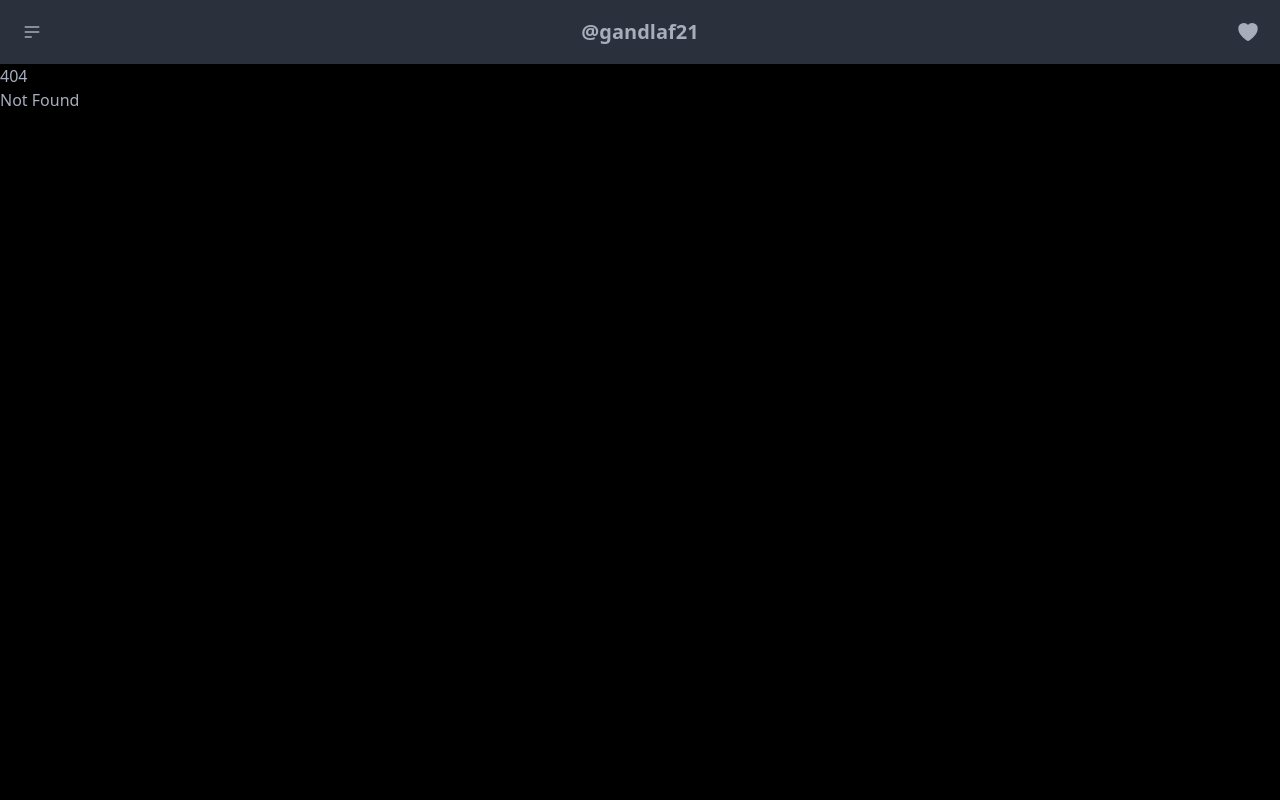
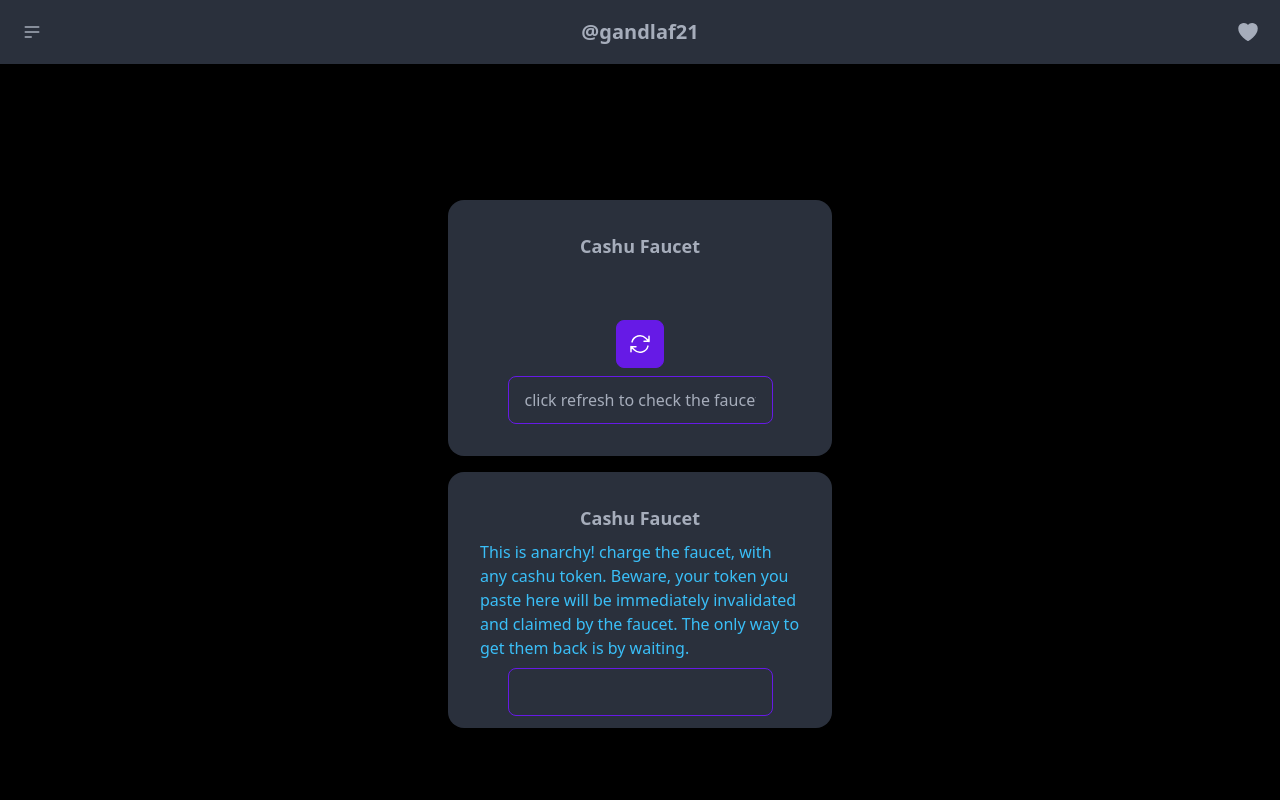
Before and after one commit to gandlafbtc/gandlaf-homepage, a SvelteKit app: page /faucet/anarchy in a window 1280 px wide. Before the commit this address had no page. Shown: the top 800 px of the page. Built offline with nearby package versions, Linux system fonts and the light colour scheme.

Commit message:
add anarchy faucet

```diff
--- /dev/null
+++ b/src/comp/ChargeFaucet.svelte
@@ -0,0 +1,49 @@
+<script>
+	let token = '';
+	let message = '';
+	const send = async () => {
+		const response = await fetch('https://anarchy.gandlaf.com/charge?token=' + token);
+		const m = await response.json();
+		message = m.message;
+		token = '';
+	};
+</script>
+
+<div class="card w-96 h-64 bg-base-100 shadow-xl">
+	<div class="card-body flex flex-col items-center">
+		<p class="text-lg font-bold">Cashu Faucet</p>
+		{#if message}
+			<p class="text-info">
+				{message}
+			</p>
+		{:else}
+			<p class="text-info">
+				This is anarchy! charge the faucet, with any cashu token. Beware, your token you paste here
+				will be immediately invalidated and claimed by the faucet. The only way to get them back is
+				by waiting.
+			</p>
+		{/if}
+
+		<div class="flex gap-2">
+			<input id="token-input" type="text" bind:value={token} class="input input-primary" />
+			{#if token}
+				<button on:click={send} class="btn btn-square ">
+					<svg
+						xmlns="http://www.w3.org/2000/svg"
+						fill="none"
+						viewBox="0 0 24 24"
+						stroke-width="1.5"
+						stroke="currentColor"
+						class="w-6 h-6"
+					>
+						<path
+							stroke-linecap="round"
+							stroke-linejoin="round"
+							d="M6 12L3.269 3.126A59.768 59.768 0 0121.485 12 59.77 59.77 0 013.27 20.876L5.999 12zm0 0h7.5"
+						/>
+					</svg>
+				</button>
+			{/if}
+		</div>
+	</div>
+</div>
--- a/src/routes/+page.svelte
+++ b/src/routes/+page.svelte
@@ -15,5 +15,4 @@
     <Writing>
     </Writing>
   </div>
-
 </div>
--- /dev/null
+++ b/src/routes/faucet/anarchy/+page.svelte
@@ -0,0 +1,108 @@
+<script>
+	import { browser } from '$app/environment';
+	import ChargeFaucet from '../../../comp/ChargeFaucet.svelte';
+
+	let token = 'click refresh to check the faucet...';
+	let foundToken = false;
+	let isLoading = false;
+	const refreshToken = async () => {
+		foundToken = false;
+		isLoading = true;
+		try {
+			const response = await fetch('https://anarchy.gandlaf.com/');
+			const data = await response.json();
+			if (!data?.token) {
+				token = 'woah slow down...';
+				return;
+			} else {
+				token = data.token;
+				if (!token.startsWith('Token has')) {
+					foundToken = true;
+				}
+			}
+		} catch (error) {
+			token = "couldn't contact faucet";
+		} finally {
+			isLoading = false;
+		}
+	};
+	const copyToken = () => {
+		if (browser) {
+			let input = document.getElementById('token-input');
+			// @ts-expect-error
+			input.select();
+			document.execCommand('copy');
+		}
+	};
+
+</script>
+
+<div class="w-full h-screen flex flex-col justify-center items-center gap-4">
+	<div class="card w-96 h-64 bg-base-100 shadow-xl">
+		<div class="card-body flex flex-col items-center">
+			<p class="text-lg font-bold">Cashu Faucet</p>
+			<p class="h-10 text-info">
+				{#if foundToken}
+					<span
+						>Found token! add it to your Cashu wallet or redeem at <a
+							href="https://redeem.cashu.me"
+							class="link link-primary">redeem.cashu.me</a
+						></span
+					>
+				{/if}
+			</p>
+			{#if isLoading}
+				<button class="btn btn-disabled btn-square loading" />
+			{:else}
+				<!-- else content here -->
+				<button class="btn btn-primary btn-square" on:click={refreshToken}>
+					<svg
+						xmlns="http://www.w3.org/2000/svg"
+						fill="none"
+						viewBox="0 0 24 24"
+						stroke-width="1.5"
+						stroke="currentColor"
+						class="w-6 h-6"
+					>
+						<path
+							stroke-linecap="round"
+							stroke-linejoin="round"
+							d="M16.023 9.348h4.992v-.001M2.985 19.644v-4.992m0 0h4.992m-4.993 0l3.181 3.183a8.25 8.25 0 0013.803-3.7M4.031 9.865a8.25 8.25 0 0113.803-3.7l3.181 3.182m0-4.991v4.99"
+						/>
+					</svg>
+				</button>
+			{/if}
+
+			<div class="flex gap-2">
+				<input
+					id="token-input"
+					type="text"
+					bind:value={token}
+					readonly
+					class="input input-primary"
+				/>
+				{#if foundToken}
+					<button on:click={copyToken} class="btn btn-square ">
+						<svg
+							xmlns="http://www.w3.org/2000/svg"
+							fill="none"
+							viewBox="0 0 24 24"
+							stroke-width="1.5"
+							stroke="currentColor"
+							class="w-6 h-6"
+						>
+							<path
+								stroke-linecap="round"
+								stroke-linejoin="round"
+								d="M15.75 17.25v3.375c0 .621-.504 1.125-1.125 1.125h-9.75a1.125 1.125 0 01-1.125-1.125V7.875c0-.621.504-1.125 1.125-1.125H6.75a9.06 9.06 0 011.5.124m7.5 10.376h3.375c.621 0 1.125-.504 1.125-1.125V11.25c0-4.46-3.243-8.161-7.5-8.876a9.06 9.06 0 00-1.5-.124H9.375c-.621 0-1.125.504-1.125 1.125v3.5m7.5 10.375H9.375a1.125 1.125 0 01-1.125-1.125v-9.25m12 6.625v-1.875a3.375 3.375 0 00-3.375-3.375h-1.5a1.125 1.125 0 01-1.125-1.125v-1.5a3.375 3.375 0 00-3.375-3.375H9.75"
+							/>
+						</svg>
+					</button>
+				{/if}
+			</div>
+		</div>
+	</div>
+
+	<ChargeFaucet></ChargeFaucet>
+
+</div>
```
